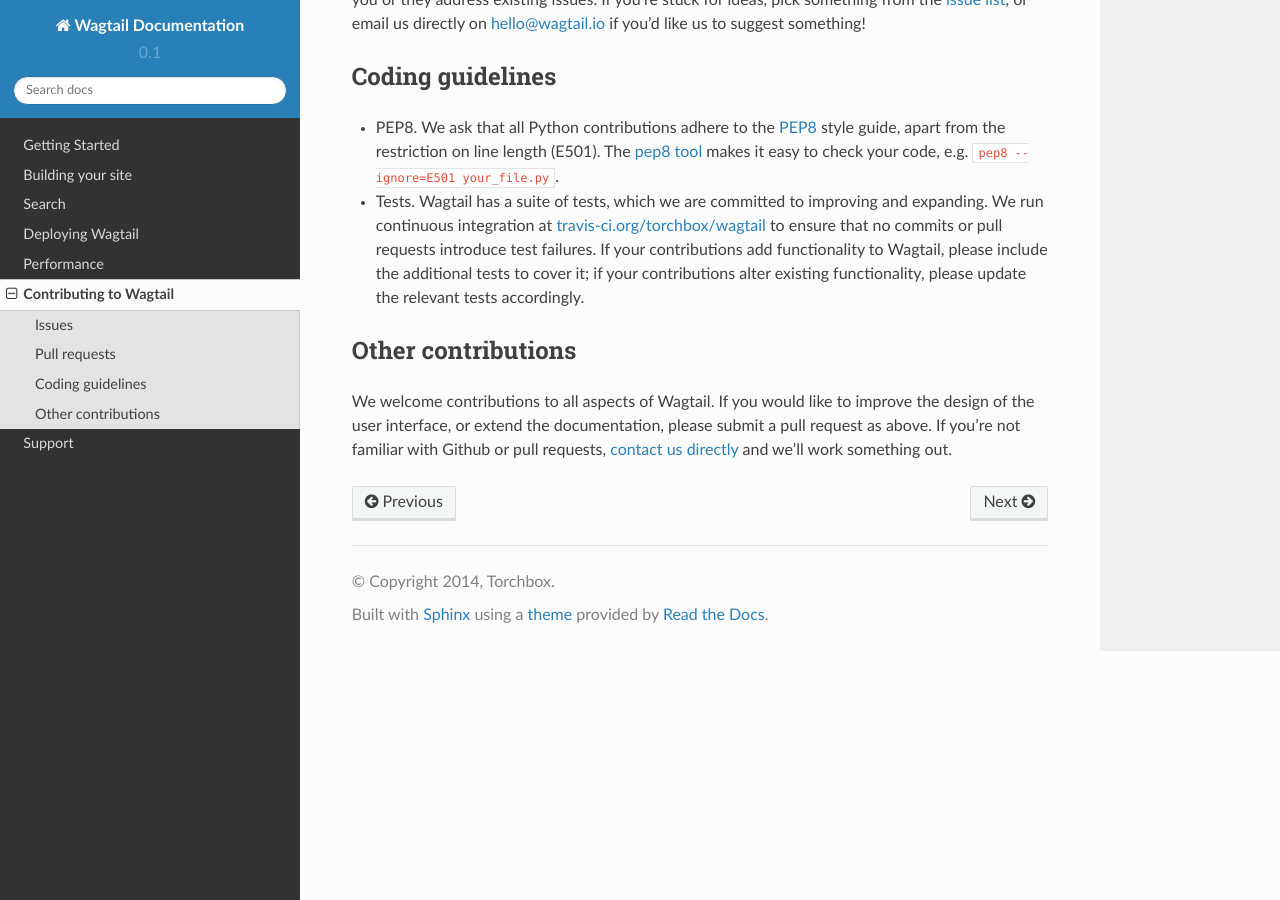
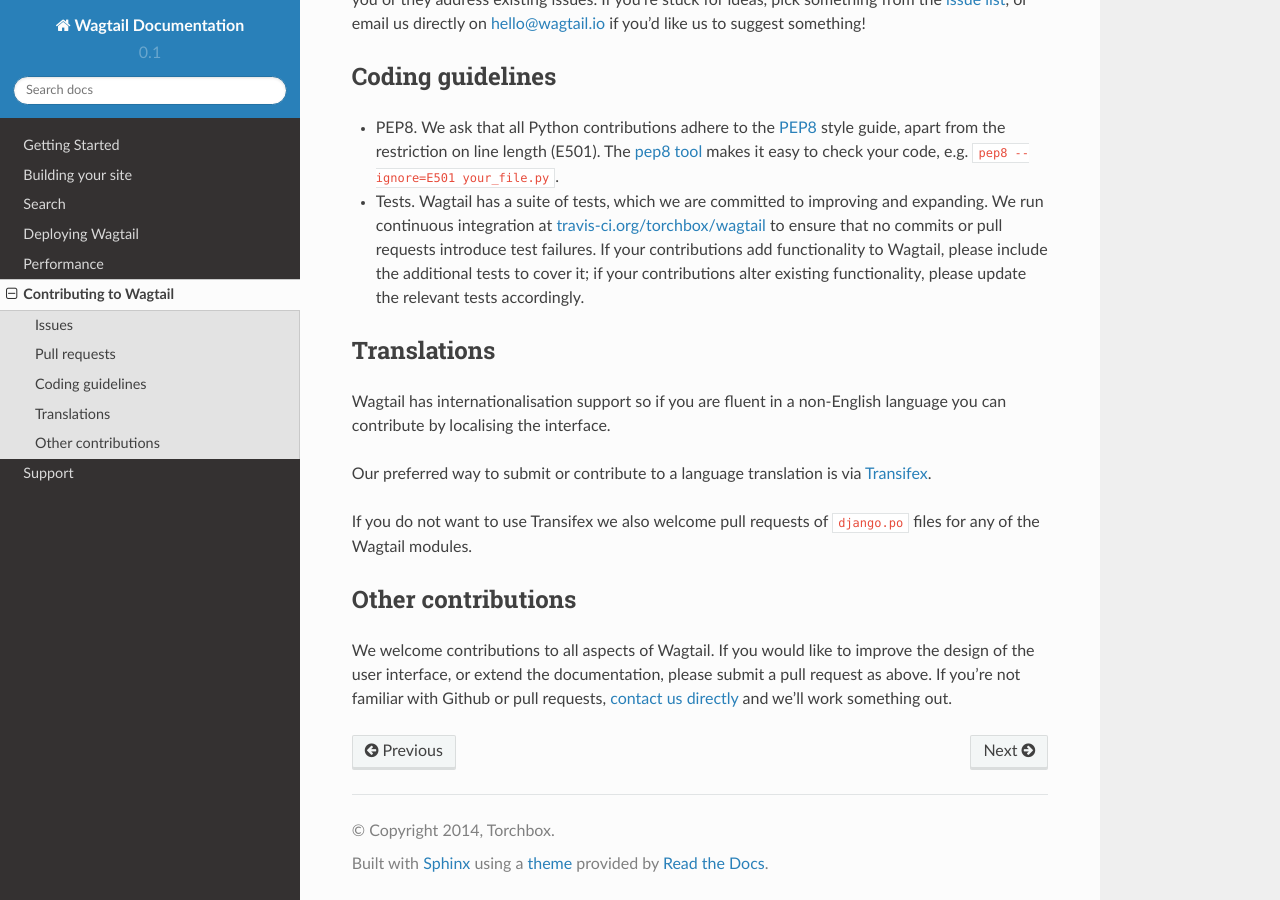
Before and after one commit to star123good/python-django-wag, a Sphinx documentation site: the page built from docs/contributing.rst, in a window 1280 px wide and 900 px high, scrolled down 524 px. Built offline with Sphinx 7.4.7 and the Read the Docs theme 2.0.0, drawn with Linux system fonts in a browser that asks for light colours.

Commit message:
Translations section for the docs.

```diff
--- a/docs/contributing.rst
+++ b/docs/contributing.rst
@@ -17,6 +17,15 @@ Coding guidelines
 * PEP8. We ask that all Python contributions adhere to the `PEP8 <http://www.python.org/dev/peps/pep-0008/>`_ style guide, apart from the restriction on line length (E501). The `pep8 tool <http://pep8.readthedocs.org/en/latest/>`_ makes it easy to check your code, e.g. ``pep8 --ignore=E501 your_file.py``.
 * Tests. Wagtail has a suite of tests, which we are committed to improving and expanding. We run continuous integration at `travis-ci.org/torchbox/wagtail <https://travis-ci.org/torchbox/wagtail>`_ to ensure that no commits or pull requests introduce test failures. If your contributions add functionality to Wagtail, please include the additional tests to cover it; if your contributions alter existing functionality, please update the relevant tests accordingly.
 
+Translations
+~~~~~~~~~~~~
+
+Wagtail has internationalisation support so if you are fluent in a non-English language you can contribute by localising the interface.
+
+Our preferred way to submit or contribute to a language translation is via `Transifex <https://www.transifex.com/projects/p/wagtail/>`_.
+
+If you do not want to use Transifex we also welcome pull requests of ``django.po`` files for any of the Wagtail modules.
+
 Other contributions
 ~~~~~~~~~~~~~~~~~~~
 
```
